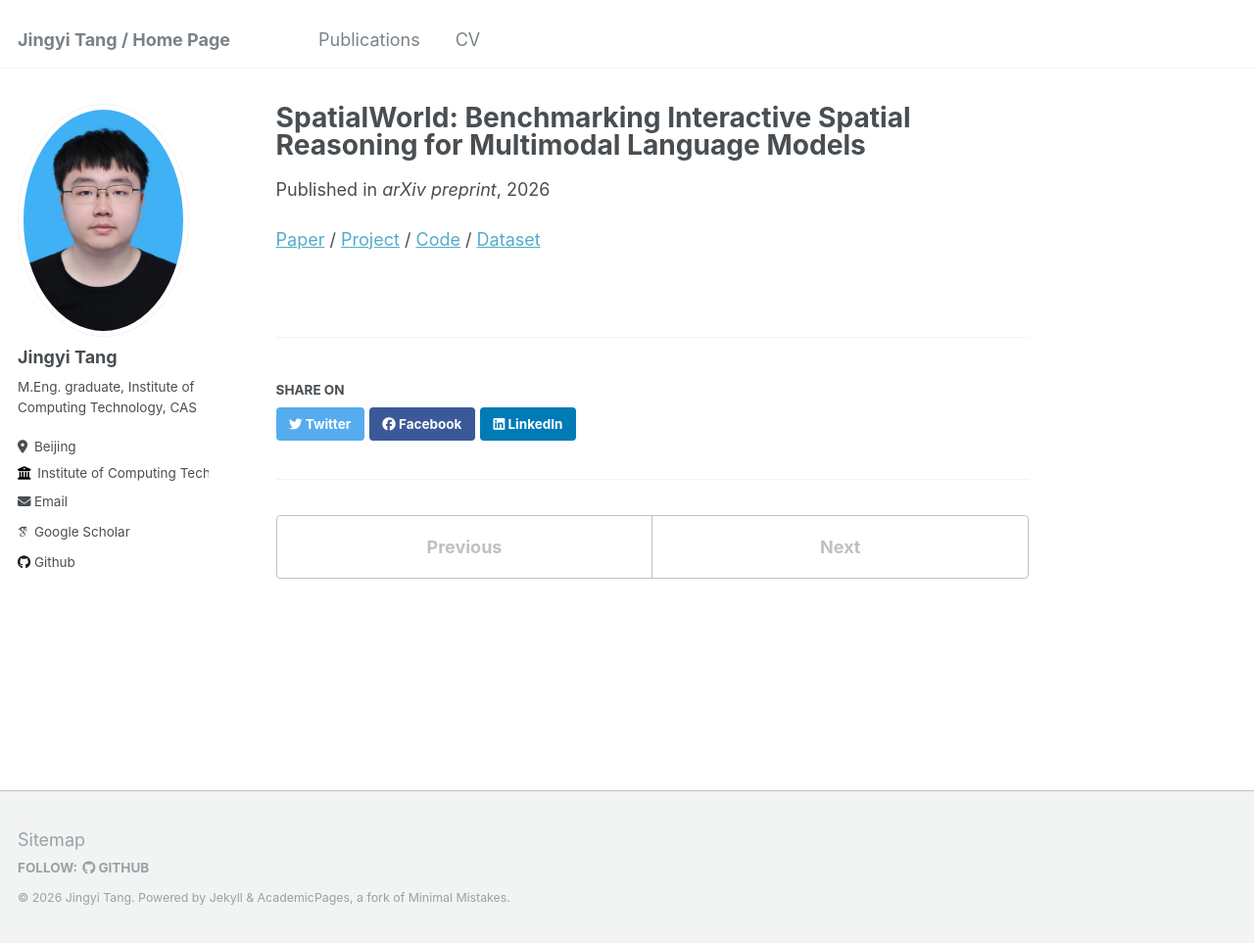
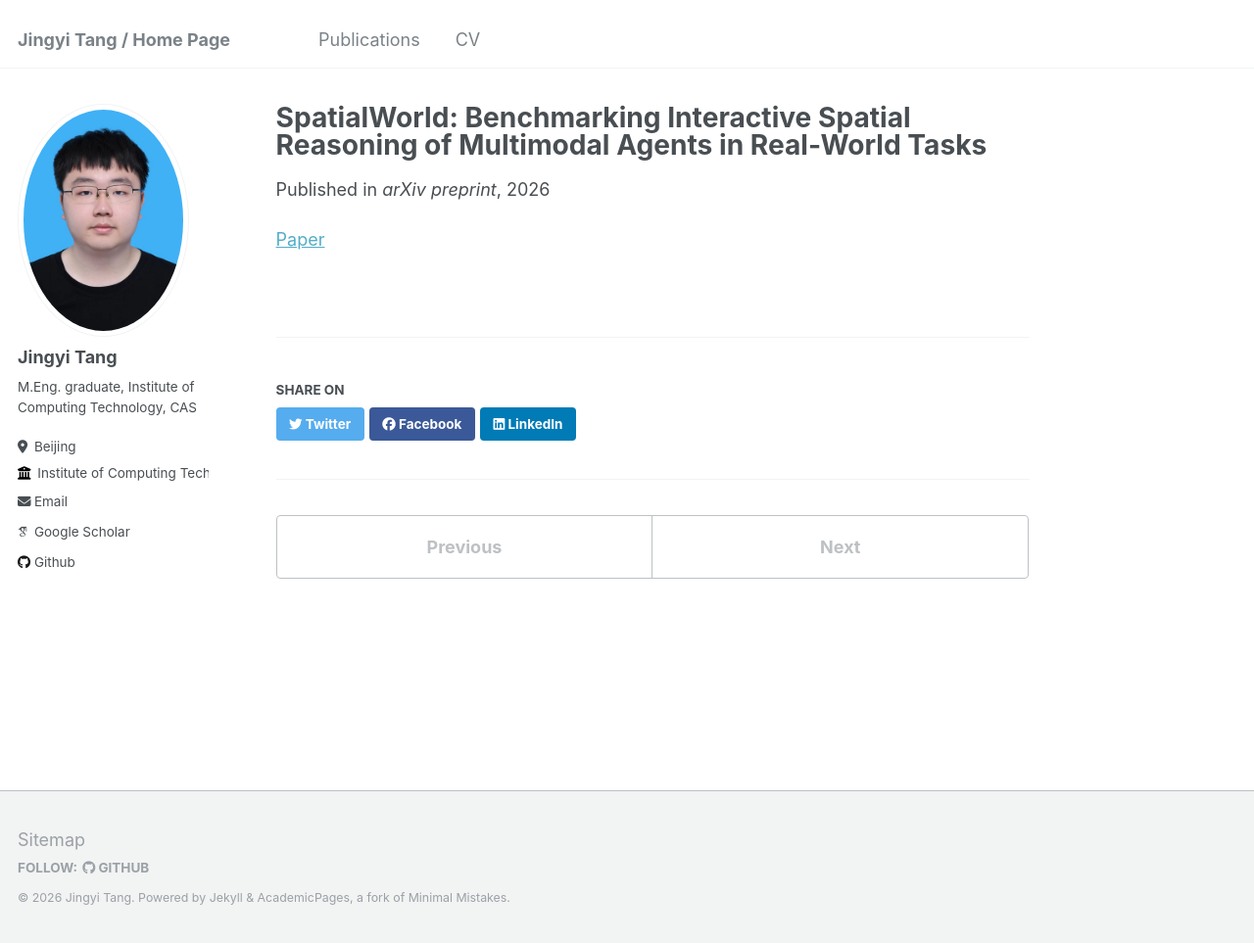
Before and after one commit to ColorDavid/ColorDavid.github.io, a Jekyll site: the page built from _publications/2026-06-08-spatialworld.md, in a window 1280 px wide and 963 px high. Shown: the whole window at 98% size. Built offline with Jekyll 4.4.1, drawn with Linux system fonts in a browser that asks for light colours; some web fonts are replaced.

Commit message:
Correct SimpleTES and SpatialWorld metadata
Constraint: User asked to strictly check the two papers against the provided arXiv links.
Rejected: Keeping inferred project/code/dataset links | They were not confirmed by the provided arXiv metadata.
Confidence: high
Scope-risk: narrow
Directive: Preserve only user-provided or source-confirmed publication metadata.
Tested: arXiv API metadata check for 2604.19341 and 2606.09669; no stale title/link remnants; YAML/front matter parse; git diff --check.
Not-tested: Local Jekyll build remains blocked by system Ruby 2.6.10 versus ffi >= 1.17.4.

```diff
--- a/_publications/2026-06-08-spatialworld.md
+++ b/_publications/2026-06-08-spatialworld.md
@@ -1,11 +1,11 @@
 ---
-title: "SpatialWorld: Benchmarking Interactive Spatial Reasoning for Multimodal Language Models"
+title: "SpatialWorld: Benchmarking Interactive Spatial Reasoning of Multimodal Agents in Real-World Tasks"
 collection: publications
 permalink: /publication/2026-06-08-spatialworld
 date: 2026-06-08
 venue: "arXiv preprint"
 paperurl: "https://arxiv.org/abs/2606.09669"
-excerpt: "SpatialWorld benchmarks interactive spatial reasoning for multimodal language models."
+excerpt: "SpatialWorld benchmarks interactive spatial understanding of multimodal agents in complex real-world tasks."
 ---
 
-[Paper](https://arxiv.org/abs/2606.09669) / [Project](https://spatial-world.github.io/) / [Code](https://github.com/Hongcheng-Gao/SpatialWorld) / [Dataset](https://huggingface.co/datasets/gaohongcheng/SpatialWorld)
+[Paper](https://arxiv.org/abs/2606.09669)
```
Also changed, not shown: _pages/about.md (+2 -2 lines), _publications/2026-04-21-simpletes.md (+3 -3 lines).
